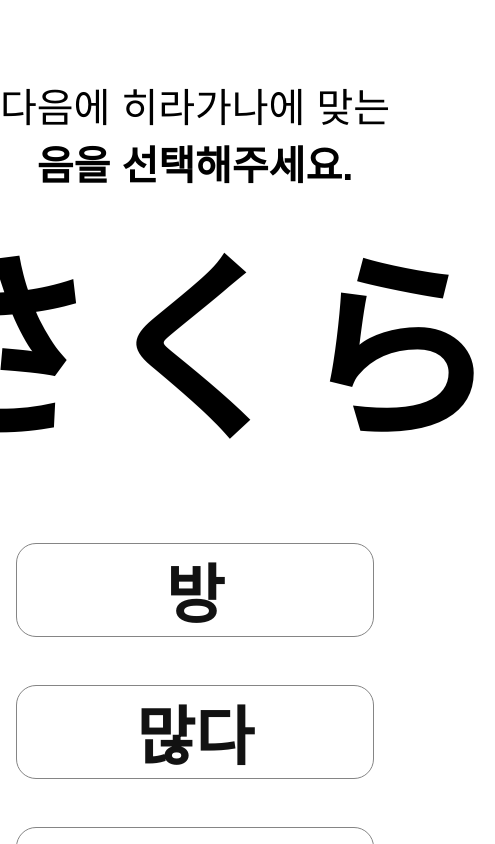
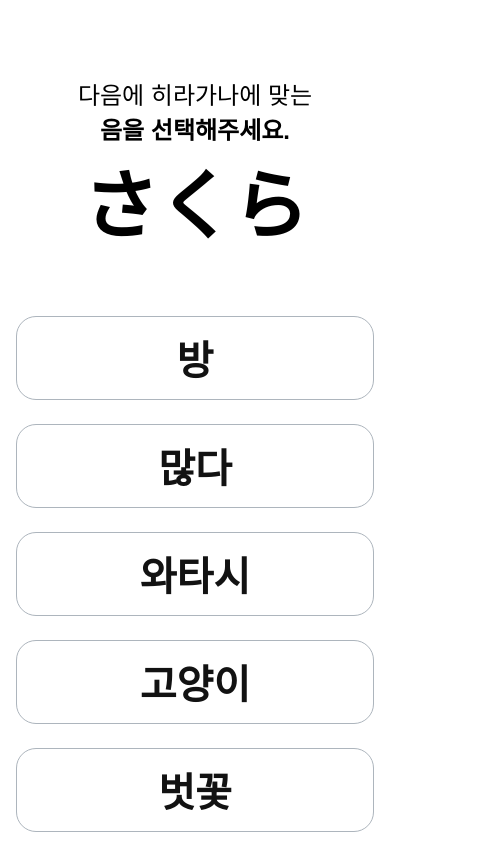
Before and after one commit to kichan05/Hiragana, a Vue app: page /question in a window 390 px wide. Shown: the top 844 px of the page, 495 px wide, since content can reach past the window. Built offline with nearby package versions, Linux system fonts and the light colour scheme; a web font is replaced by a local one.

Commit message:
반응형 처리 + CSS 다듬기

```diff
--- a/src/assets/style/theme.css
+++ b/src/assets/style/theme.css
@@ -59,3 +59,11 @@ button.enabled-none {
 .bold {
     font-weight: 700;
 }
+
+.none-dragging {
+    -ms-user-select: none;
+    -moz-user-select: -moz-none;
+    -khtml-user-select: none;
+    -webkit-user-select: none;
+    user-select: none;
+}
--- a/src/views/QuestionPage.vue
+++ b/src/views/QuestionPage.vue
@@ -22,7 +22,7 @@
                 class="option"
                 :class="{'wrong-answer' : state[n] == 1, 'answer' : state[n] == 2}">
                 {{ i.ko }}
-                <span v-if="state[n] == 1"> {{ i.jp }} </span>
+                <template v-if="state[n] == 1">({{ i.jp }})</template>
             </div>
         </div>
     </div>
@@ -55,6 +55,9 @@ export default {
         this.state = [0, 0, 0, 0, 0]
       },
       checkAnswer(id, idx){
+
+        if(this.isAnswer) return
+
         if(id == this.answerId) {
           this.isAnswer = true
           this.state[idx] = 2
@@ -85,6 +88,8 @@ export default {
 }
 
 .header {
+  text-align: center;
+
   transition: 200ms;
 }
 
@@ -120,26 +125,20 @@ h2 {
     color : var(--flat-black);
 
     text-align: center;
-    font-size: 64px;
+    font-size: 40px;
     font-weight: bold;
 
+    padding: 12px 0;
+
+    border: solid 1px var(--gray5);
     border-radius: 20px;
-    border: solid 1px #858585;
     background-color: #fff;
+
+    position: relative;
 
     transition: 150ms;
 
-    position: relative;
-}
-
-.options-wrap > .option > span {
-  font-size: 48px;
-  font-weight: 400;
-
-  position: absolute;
-  right : 32px;
-  top : 50%;
-  transform: translateY(-50%);
+    cursor: pointer;
 }
 
 .options-wrap > .option:hover {
@@ -159,4 +158,20 @@ h2 {
   color : white;
   border : 1px solid var(--main-color2);
 }
+
+@media (max-width: 900px) {
+  h2 {
+    font-size: 24px;
+  }
+
+  .question {
+    font-size: 75px;
+  }
+
+  .options-wrap {
+    gap : 24px;
+  }
+
+}
+
 </style>
```
